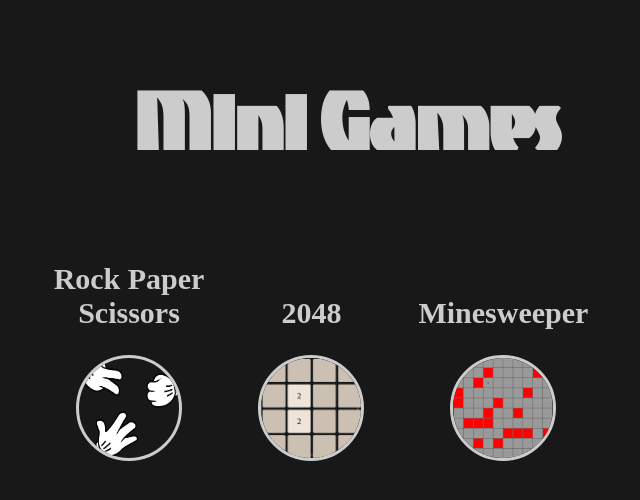
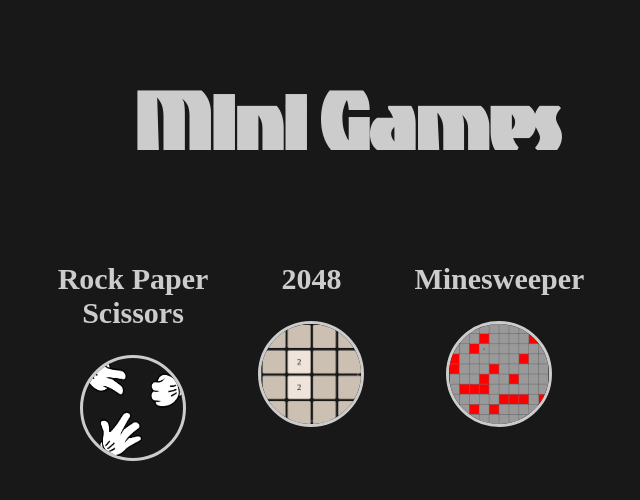
Before and after one commit to joozoka1/mini-games, a plain HTML site: page index.html in a window 1280 px wide. Shown: the whole page, without its empty margins (294-934 px from the left). Drawn offline with Linux system fonts and the light colour scheme; a web font is replaced by a local one.

Commit message:
minor fix to scaling (it's still awful)

```diff
--- a/style.css
+++ b/style.css
@@ -12,6 +12,8 @@
     background: rgb(24, 24, 24);
     color: #ccc;
     text-align: center;
+    align-items: center;
+    justify-content: center;
 }
 
 #main-title {
@@ -37,3 +39,8 @@
     display: inline-block;
     margin-right: 50px;
 }
+
+#links {
+    display: flex;
+    justify-content: center;
+}
```
